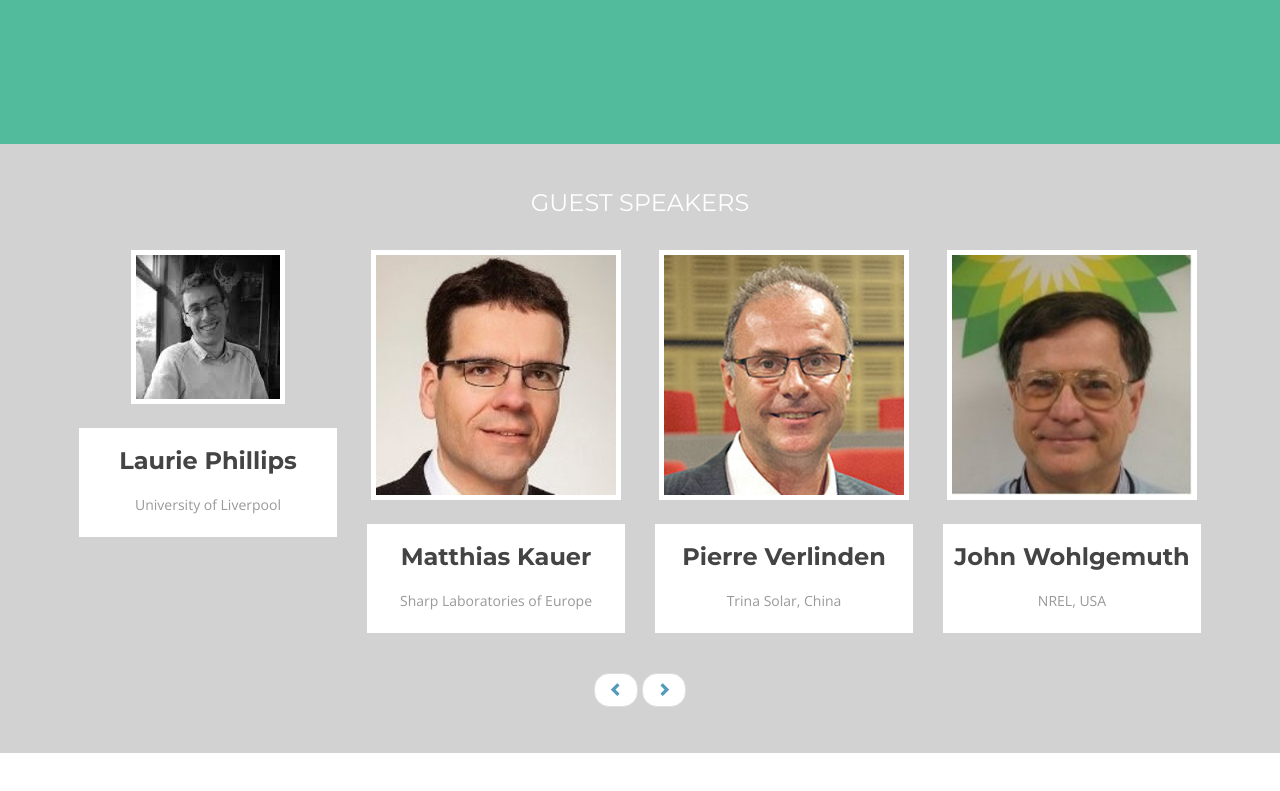
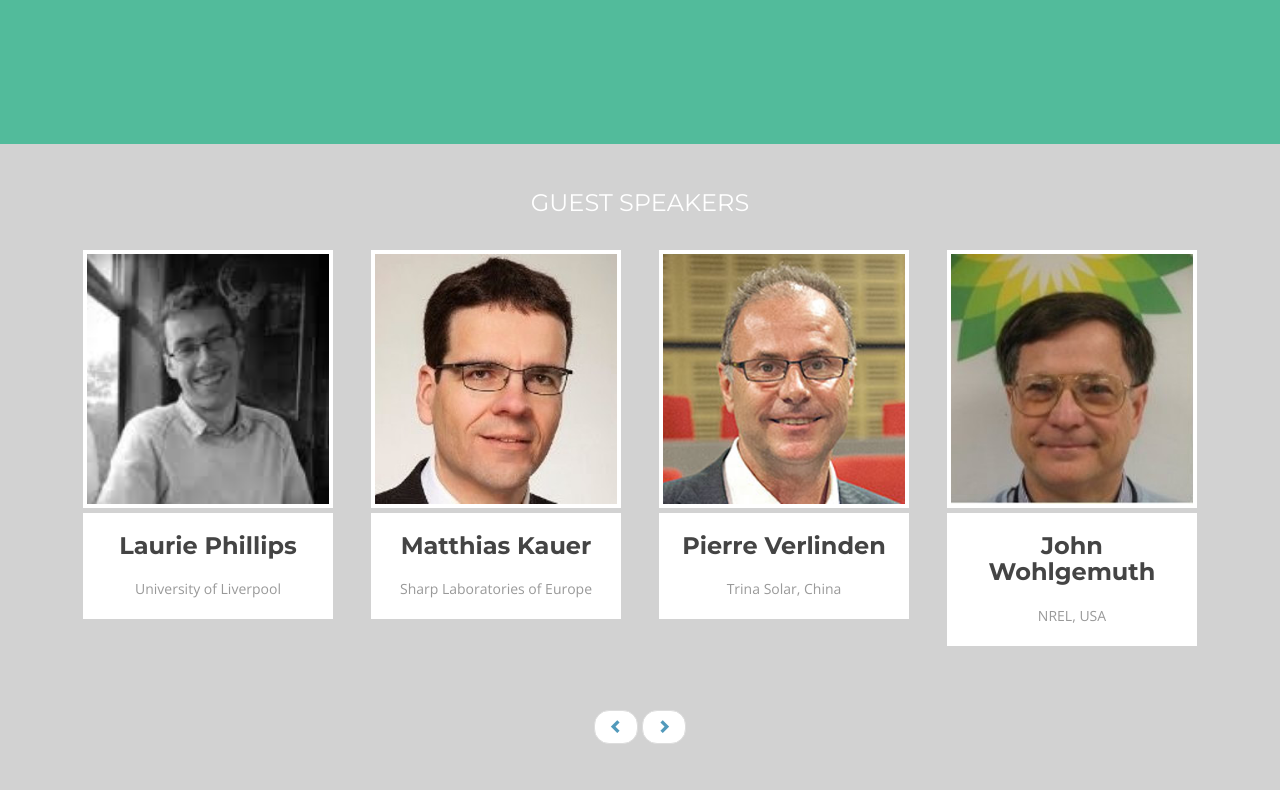
Before and after one commit to rtreharne/pvsat-old, a Django app: page /bootstrap/ in a window 1280 px wide. Shown: the part 491-1282 px from the top of the page. Run offline with Django 3.2, Linux system fonts and the light colour scheme; data comes from the database, SQL or seed files in the repository; both versions use the stored data as it was after the commit; some libraries are stand-ins or nearby versions.

Commit message:
image upload resize css workaround

```diff
--- a/pvsat/settings.py
+++ b/pvsat/settings.py
@@ -43,7 +43,9 @@ INSTALLED_APPS = (
     'django.contrib.messages',
     'django.contrib.staticfiles',
     'sponsors',
-    'speakers'
+    'speakers',
+
+    'sorl.thumbnail'
 )
 
 MIDDLEWARE_CLASSES = (
--- a/speakers/models.py
+++ b/speakers/models.py
@@ -1,11 +1,12 @@
 from django.db import models
+from sorl.thumbnail import ImageField
 
 class Speaker(models.Model):
     forename = models.CharField(max_length=128, unique = True)
     surname = models.CharField(max_length=128, unique = True)
     affiliation = models.CharField(max_length=128)
     url = models.URLField()
-    pic = models.ImageField(upload_to='logo_images', blank=True)
+    pic = ImageField(upload_to='logo_images', blank=True)
 
     def __unicode__(self):
         return self.surname
--- a/static/css/main.css
+++ b/static/css/main.css
@@ -1,3 +1,13 @@
+.thumb {
+    display: inline-block;
+    width: 100%;
+	max-width:300px;
+	padding-top: 100%;
+    margin: 0px;
+    border: 4px solid white;
+    background-position: center center;
+    background-size: cover;
+}
 .bg-liverpool {
 	background-image: url("../img/liverpool.jpg");
 }
--- a/templates/bootstrap.html
+++ b/templates/bootstrap.html
@@ -96,7 +96,7 @@
 							<li class="col-sm-3">
 								<div class="fff">
 									<div class="thumbnail-carousel">
-										<img src="/media/{{speaker.pic}}" alt="">
+										<div class="thumb" style="background-image: url('/media/{{speaker.pic}}');"</div>
 									</div>
 									<div class="caption">
 										<h4>{{speaker.forename}} {{speaker.surname}}</h4>
```
Also changed, not shown: db.sqlite3, media/logo_images/2015_-_16.jpg (added), media/logo_images/laurie.jpg (added), media/logo_images/supergen_B0eeiFc.jpg (added), speakers/migrations/0004_auto_20150611_1145.py (added), 6 other files.
